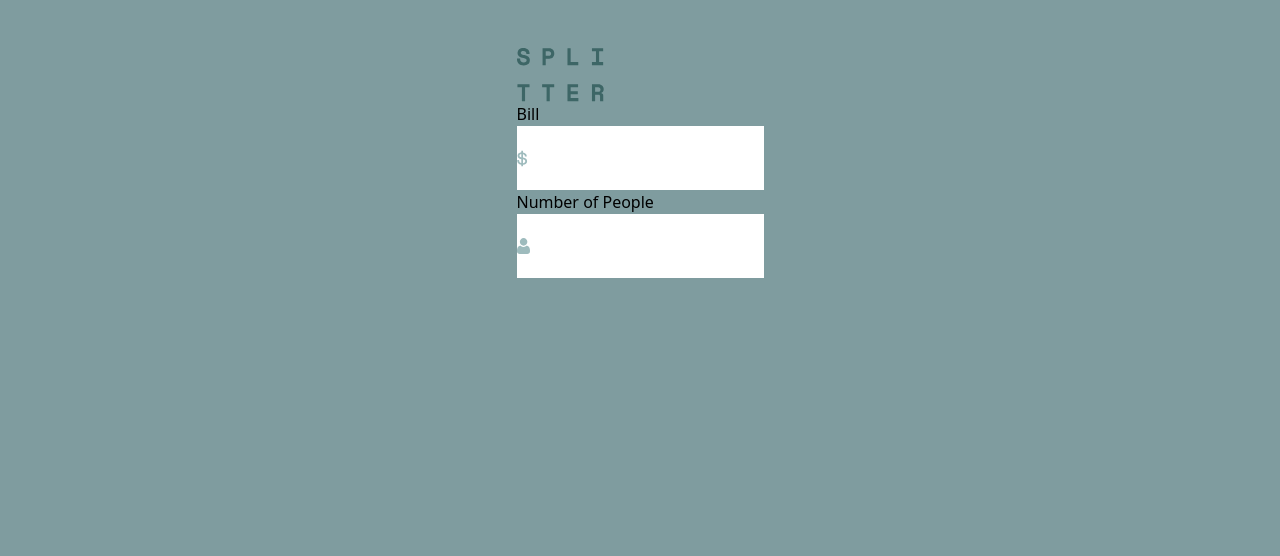
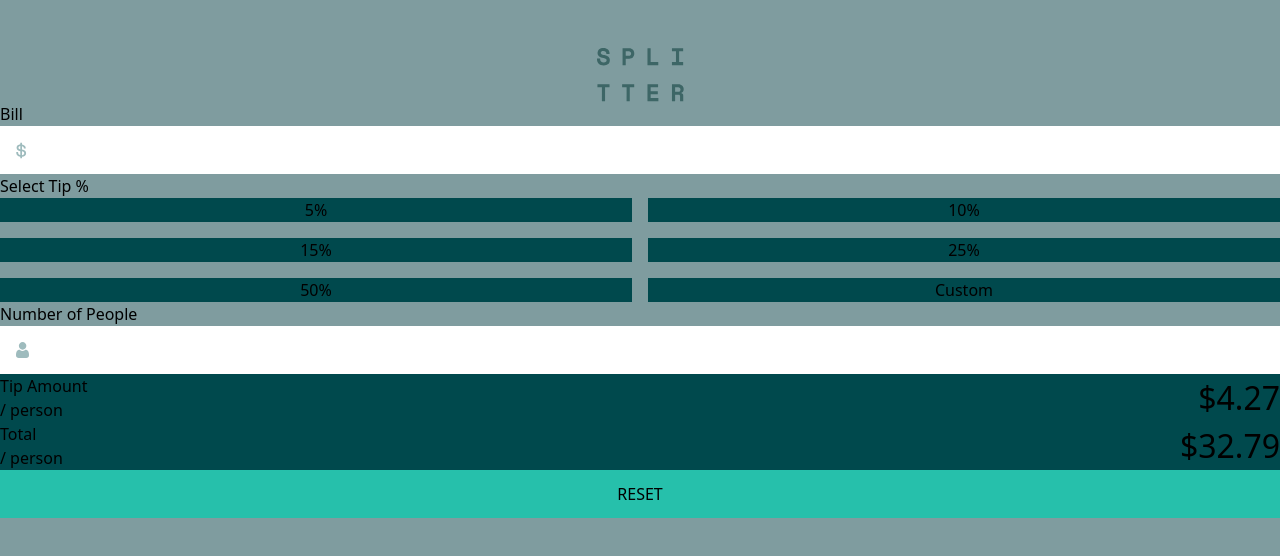
Before and after one commit to SuhasPatnaik/tip-calculator-app, a React (Vite) app: page / in a window 1280 px wide. Shown: the top 556 px of the page. Built offline with nearby package versions, Linux system fonts and the light colour scheme.

Commit message:
Components skeletal set up done

```diff
--- a/src/App.tsx
+++ b/src/App.tsx
@@ -1,17 +1,24 @@
+import { useState } from "react";
 import dollarIcon from "./assets/images/icon-dollar.svg";
 import personIcon from "./assets/images/icon-person.svg";
 
 export default function App() {
   return (
     <>
-      <div className="mt-12">
+      <div className="mt-12 flex justify-center">
         <Logo />
       </div>
       <div>
         <MiniForm inputLabel="Bill" inputIcon={dollarIcon} />
       </div>
       <div>
+        <SelectTipPercentage />
+      </div>
+      <div>
         <MiniForm inputLabel="Number of People" inputIcon={personIcon} />
+      </div>
+      <div>
+        <TipResults />
       </div>
     </>
   );
@@ -30,10 +37,60 @@ function MiniForm({ inputLabel, inputIcon }) {
           type="text"
           style={{
             backgroundImage: `url(${inputIcon})`,
+            backgroundPosition: "1rem",
           }}
-          className="p-2 bg-no-repeat bg-left bg-center text-right h-16"
+          className="px-4 bg-no-repeat bg-left bg-center text-right h-12"
         />
       </div>
     </>
   );
 }
+
+function SelectTipPercentage() {
+  const [isCustomClicked, setIsCustomClicked] = useState(false);
+
+  const handleCustomClick = () => {};
+
+  return (
+    <>
+      <p>Select Tip %</p>
+      <div id="selectTipSection" className="grid grid-cols-2  gap-4">
+        <button className="bg-neutral-600">5%</button>
+        <button className="bg-neutral-600">10%</button>
+        <button className="bg-neutral-600">15%</button>
+        <button className="bg-neutral-600">25%</button>
+        <button className="bg-neutral-600">50%</button>
+        {isCustomClicked ? (
+          <input type="text" />
+        ) : (
+          <button
+            className="bg-neutral-600"
+            onClick={() => setIsCustomClicked(!isCustomClicked)}
+          >
+            Custom
+          </button>
+        )}
+      </div>
+    </>
+  );
+}
+
+function TipResults() {
+  return (
+    <>
+      <div className="bg-neutral-600 grid grid-rows-3">
+        <div className="grid grid-rows-2 grid-cols-2">
+          <p>Tip Amount</p>
+          <p className="row-span-2 text-[2rem] justify-self-end">$4.27</p>
+          <p>/ person</p>
+        </div>
+        <div className="grid grid-rows-2 grid-cols-2">
+          <p>Total</p>
+          <p className="row-span-2 text-[2rem] justify-self-end">$32.79</p>
+          <p>/ person</p>
+        </div>
+        <button className="bg-primary-100">RESET</button>
+      </div>
+    </>
+  );
+}
--- a/src/index.css
+++ b/src/index.css
@@ -5,5 +5,4 @@
 body {
   @apply bg-neutral-400 min-h-screen;
   display: grid;
-  justify-content: center;
 }
```
